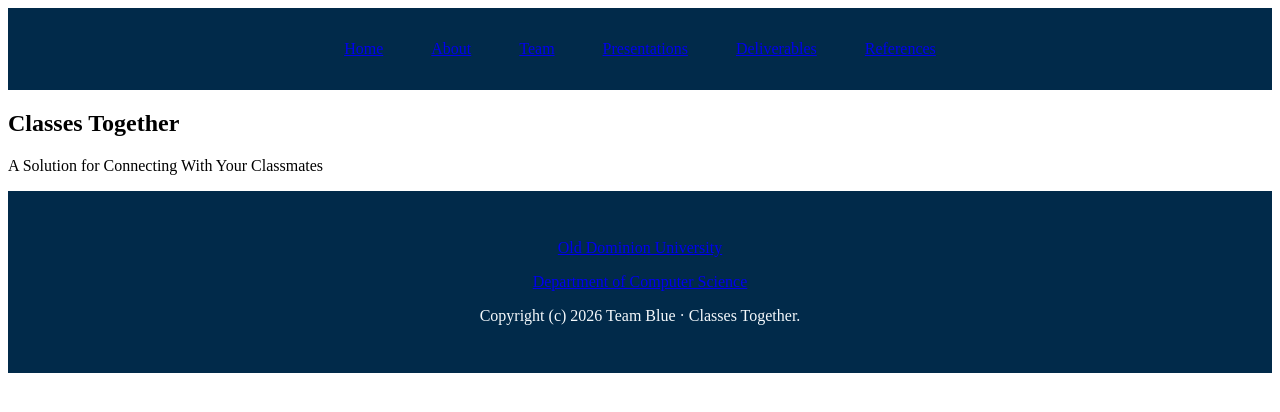
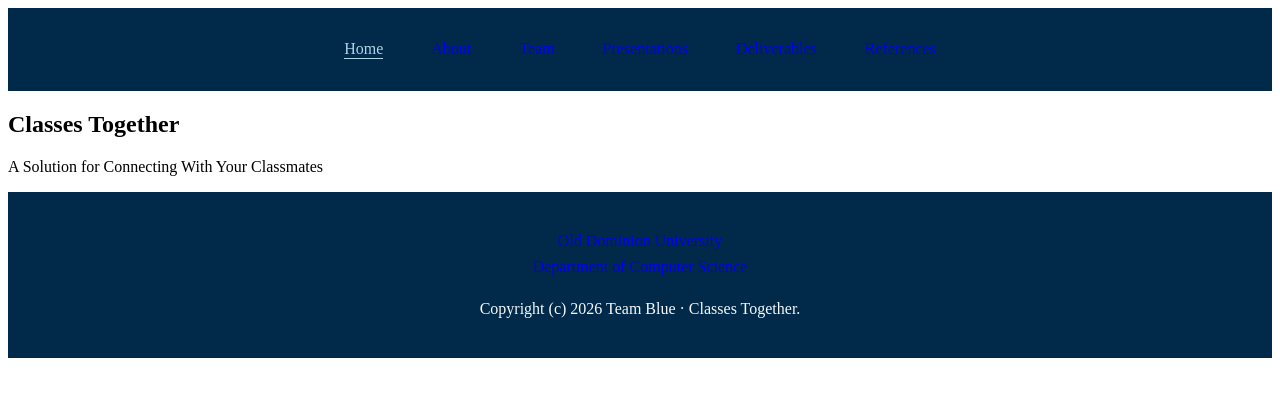
Before and after one commit to classes-together/classes-together.github.io, a Jekyll site: the page built from index.html, in a window 1280 px wide. Shown: the top 412 px of the page. Built offline with Jekyll 4.4.1, drawn with Linux system fonts in a browser that asks for light colours.

Commit message:
Styling for links

```diff
--- a/assets/css/style.css
+++ b/assets/css/style.css
@@ -33,6 +33,7 @@ nav,
 footer {
   background-color: var(--blue-darkest);
   padding: 2rem;
+  color: var(--text-light);
 }
 
 nav div {
@@ -42,7 +43,31 @@ nav div {
   gap: 3rem;
 }
 
+nav a,
+footer a {
+  text-decoration: none;
+}
+
+nav a:hover,
+footer a:hover {
+  color: var(--blue-light);
+}
+
+nav a[aria-current="page"] {
+  color: var(--blue-pale);
+  border-bottom: 1px solid var(--blue-pale);
+  padding-tbottom: 0.25rem;
+}
+
 footer {
   text-align: center;
   color: var(--text-light)
 }
+
+footer p {
+  margin: 0.5rem 0;
+}
+
+footer .copyright {
+  margin-top: 1.5rem;
+}
```
